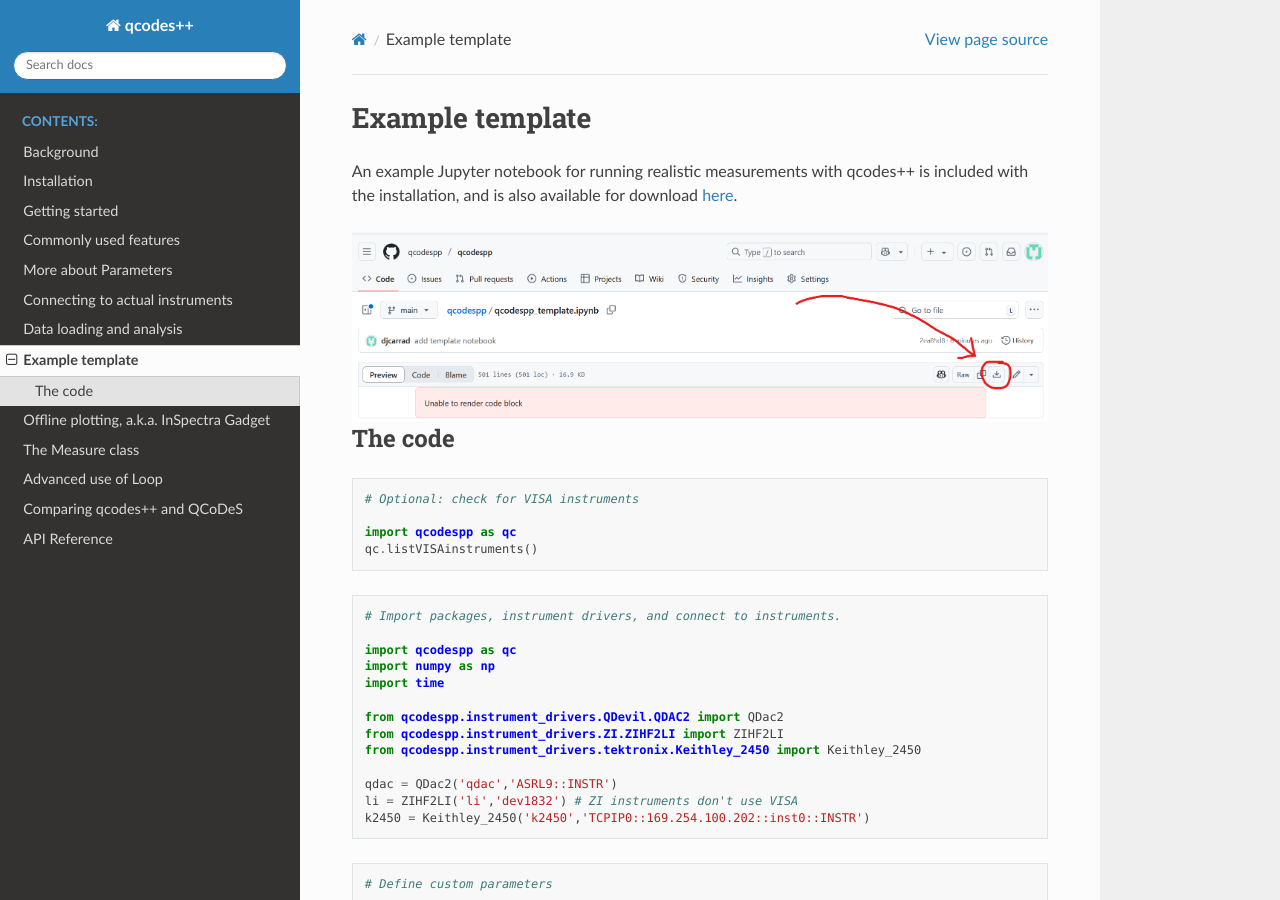
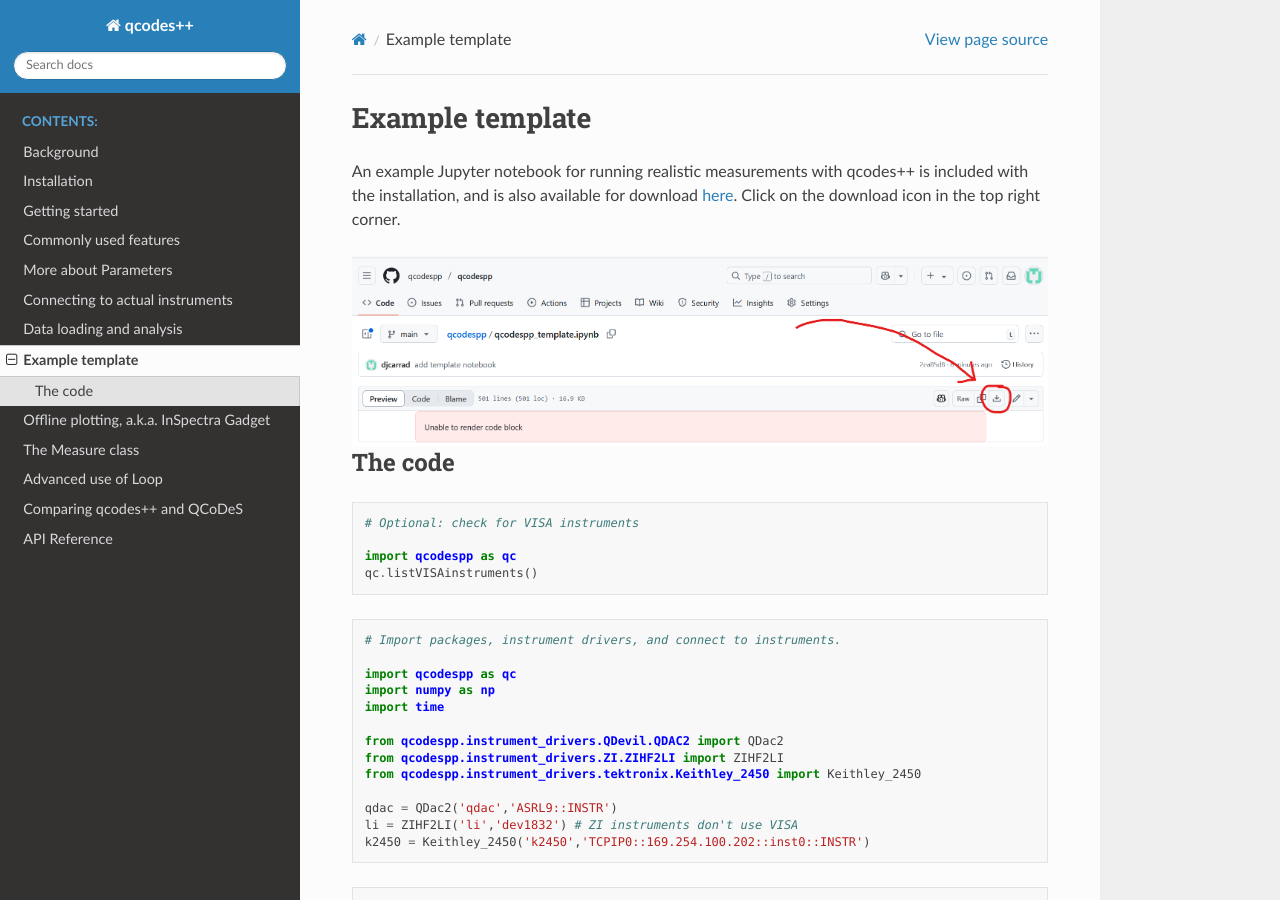
Before and after one commit to qcodespp/qcodespp.github.io, a Sphinx documentation site: the page built from docs/source/template.rst, in a window 1280 px wide and 900 px high. Built offline with Sphinx 7.4.7 and the Read the Docs theme 3.1.0, drawn with Linux system fonts in a browser that asks for light colours.

Commit message:
edit template

```diff
--- a/docs/source/template.rst
+++ b/docs/source/template.rst
@@ -1,7 +1,7 @@
 Example template
 ================
 
-An example Jupyter notebook for running realistic measurements with qcodes++ is included with the installation, and is also available for download `here <https://github.com/qcodespp/qcodespp/blob/main/qcodespp_template.ipynb>`__.
+An example Jupyter notebook for running realistic measurements with qcodes++ is included with the installation, and is also available for download `here <https://github.com/qcodespp/qcodespp/blob/main/qcodespp_template.ipynb>`__. Click on the download icon in the top right corner.
 
 .. figure:: template.png
     :alt: How to download from github
```
